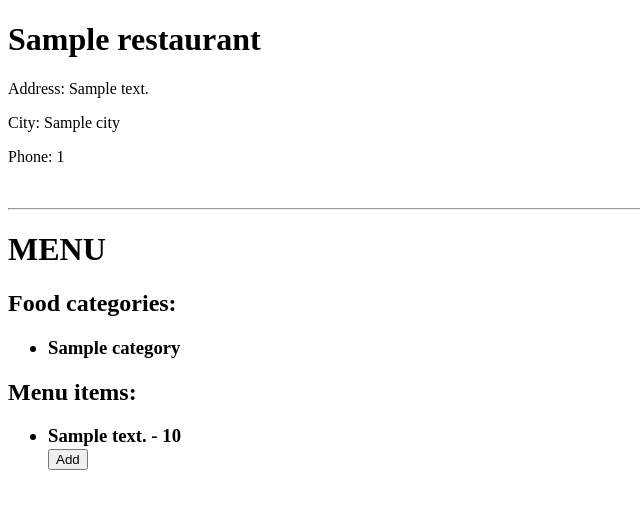
After one commit to SD135642/Databases, a Flask app: template templates/restaurant.html in a window 1280 px wide. The commit adds this page. Shown: the top 509 px of the page, without its empty margins (0-640 px from the left). Run offline with Flask 3, Linux system fonts and the light colour scheme; the template is opened without the code that fills it: most values are stand-ins (such as "Sample title", 1, 10 or a date in 2020); parts of the project's set-up code (start-up, migrations or seed data) failed here and were passed over.

Commit message:
created homepage and restaurant page

```diff
--- a/server.py
+++ b/server.py
@@ -118,11 +118,12 @@ def index():
 	#
 	# example of a database query
 	#
-	select_query = "SELECT name from test"
+	select_query = "SELECT restaurant_id, restaurant_name FROM RESTAURANTS"
 	cursor = g.conn.execute(text(select_query))
-	names = []
+	restaurants = []
 	for result in cursor:
-		names.append(result[0])
+		restaurant_id, restaurant_name = result
+		restaurants.append({"id": restaurant_id, "name": restaurant_name})
 	cursor.close()
 
 	#
@@ -151,7 +152,7 @@ def index():
 	#     <div>{{n}}</div>
 	#     {% endfor %}
 	#
-	context = dict(data = names)
+	context = dict(data = restaurants)
 
 
 	#
@@ -172,50 +173,87 @@ def index():
 def another():
 	return render_template("another.html")
 
+@app.route('/restaurant/<string:restaurant_id>')
+def restaurant_page(restaurant_id):
+    restaurant_data = get_restaurant_info(restaurant_id)
+    categories_data = get_categories_data(restaurant_id)
+    items_data = get_items_data(restaurant_id)
+    return render_template('restaurant.html', restaurant=restaurant_data, categories=categories_data, items=items_data)
+
+def get_restaurant_info(restaurant_id):
+    select_query_restaurant = "SELECT * FROM RESTAURANTS WHERE restaurant_id = :restaurant_id"
+    cursor = g.conn.execute(text(select_query_restaurant), {"restaurant_id": restaurant_id})
+    result = cursor.fetchone()
+
+    restaurant_id, restaurant_name, restaurant_address, city, restaurant_contact_num = result
+    restaurant = {"id": restaurant_id, "name": restaurant_name, "address": restaurant_address, "city": city, "phone_number": restaurant_contact_num}
+    cursor.close()
+    return restaurant
+
+def get_categories_data(restaurant_id):
+    select_query_menu = "SELECT product_category FROM MENU WHERE restaurant_id = :restaurant_id"
+    cursor = g.conn.execute(text(select_query_menu), {"restaurant_id": restaurant_id})
+    categories = []
+    for result in cursor:
+        product_category = result
+        categories.append({"category": product_category})
+    cursor.close()
+    return categories
+
+def get_items_data(restaurant_id):
+    select_query_items = "SELECT item_price, item_description FROM menu_items WHERE restaurant_id = :restaurant_id"
+    cursor = g.conn.execute(text(select_query_items), {"restaurant_id": restaurant_id})
+    items = []
+    for result in cursor:
+        item_price, item_description = result
+        items.append({"price": item_price, "description": item_description})
+    cursor.close()
+    return items
+
 
 # Example of adding new data to the database
-@app.route('/add', methods=['POST'])
-def add():
+@app.route('/add_to_cart', methods=['POST'])
+def add_to_cart():
 	# accessing form inputs from user
-	name = request.form['name']
+    name = request.form['name']
 
 	# passing params in for each variable into query
-	params = {}
-	params["new_name"] = name
-	g.conn.execute(text('INSERT INTO test(name) VALUES (:new_name)'), params)
-	g.conn.commit()
-	return redirect('/')
+    params = {}
+    params["new_name"] = name
+    g.conn.execute(text('INSERT INTO test(name) VALUES (:new_name)'), params)
+    g.conn.commit()
+    return redirect('/')
 
 
 @app.route('/login')
 def login():
-	abort(401)
-	this_is_never_executed()
+    abort(401)
+    this_is_never_executed()
 
 
 if __name__ == "__main__":
-	import click
+    import click
 
-	@click.command()
-	@click.option('--debug', is_flag=True)
-	@click.option('--threaded', is_flag=True)
-	@click.argument('HOST', default='0.0.0.0')
-	@click.argument('PORT', default=8111, type=int)
-	def run(debug, threaded, host, port):
-		"""
-		This function handles command line parameters.
-		Run the server using:
+    @click.command()
+    @click.option('--debug', is_flag=True)
+    @click.option('--threaded', is_flag=True)
+    @click.argument('HOST', default='0.0.0.0')
+    @click.argument('PORT', default=8111, type=int)
+    def run(debug, threaded, host, port):
+        """
+        This function handles command line parameters.
+        Run the server using:
 
-			python server.py
+            python server.py
 
-		Show the help text using:
+        Show the help text using:
 
-			python server.py --help
+            python server.py --help
 
-		"""
+        """
 
-		HOST, PORT = host, port
-		print("running on %s:%d" % (HOST, PORT))
-		app.run(host=HOST, port=PORT, debug=debug, threaded=threaded)
+        HOST, PORT = host, port
+        print("running on %s:%d" % (HOST, PORT))
+        app.run(host=HOST, port=PORT, debug=debug, threaded=threaded)
 
 run()
--- /dev/null
+++ b/templates/restaurant.html
@@ -0,0 +1,34 @@
+<!DOCTYPE html>
+<html lang="en">
+<meta charset="UTF-8">
+<script src="https://code.jquery.com/jquery-3.6.0.min.js"></script>
+
+<body>
+    <h1>{{ restaurant.name }}</h1>
+    <p>Address: {{ restaurant.address }}</p>
+    <p>City: {{ restaurant.city }}</p>
+    <p>Phone: {{ restaurant.phone_number }}</p>
+    <br><hr>
+    <h1>MENU</h1>
+    <h2>Food categories:</h2>
+    <ul>
+        {% for category in categories %}
+        <h3><li>{{ category.category | replace("('", "") | replace("',)", "") }}</li></h3>
+        {% endfor %}
+    </ul>
+
+    <h2>Menu items:</h2>
+    <ul>
+        {% for item in items %}
+        <h3><li>
+            {{ item.description }} - {{ item.price }}
+            <form action="/add_to_cart" method="post">
+                <input type="hidden" name="item_id" value="{{ item.id }}">
+                <input type="submit" value="Add">
+            </form>
+        </li></h3>
+        {% endfor %}
+    </ul>
+
+</body>
+</html>
```
Also changed, not shown: templates/index.html (+5 -5 lines).
